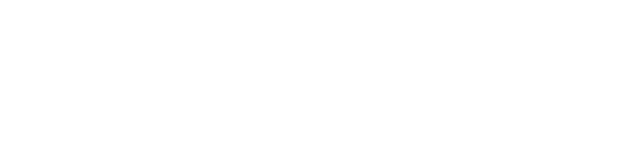
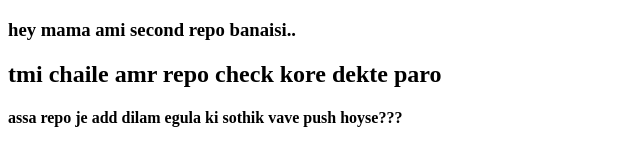
Before and after one commit to Sadman-Sakib56/my-second-repo, a plain HTML site: page index.html in a window 1280 px wide. Shown: the whole page, without its empty margins (0-640 px from the left). Drawn offline with Linux system fonts and the light colour scheme.

Commit message:
added new data

```diff
--- a/index.html
+++ b/index.html
@@ -4,9 +4,11 @@
     <meta charset="UTF-8">
     <meta http-equiv="X-UA-Compatible" content="IE=edge">
     <meta name="viewport" content="width=device-width, initial-scale=1.0">
-    <title>My second repo</title>
+    <title>my-second-repo</title>
 </head>
 <body>
-
+    <h3> hey mama ami second repo banaisi.. </h3>
+    <h2> tmi chaile amr repo check kore dekte paro</h2>
+    <h4>assa repo je add dilam egula ki sothik vave push hoyse???</h4>
 </body>
 </html>
```
